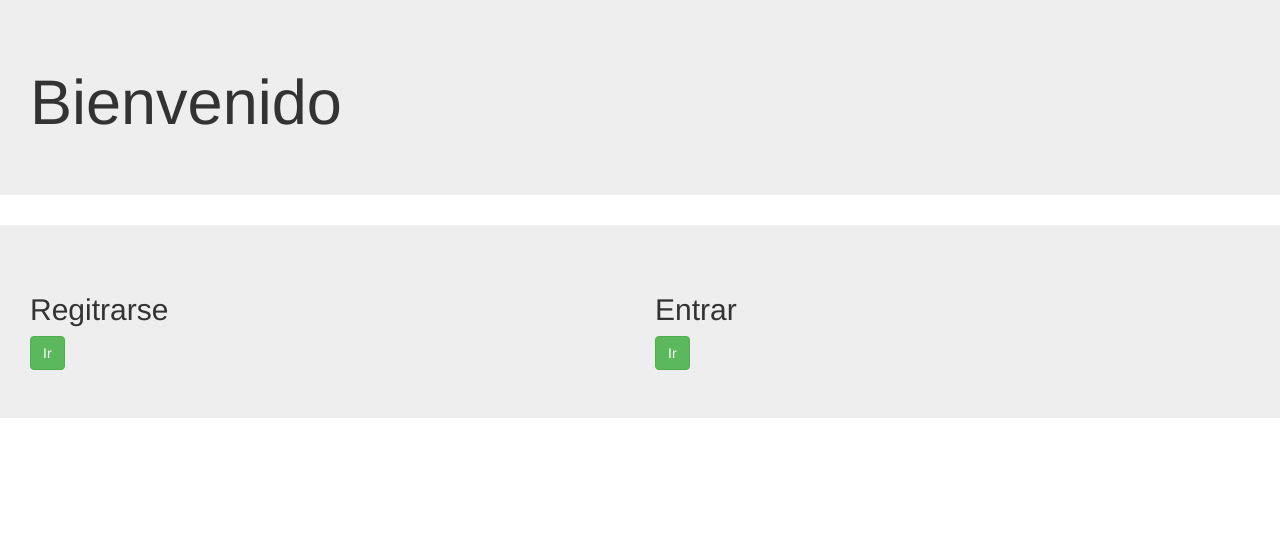
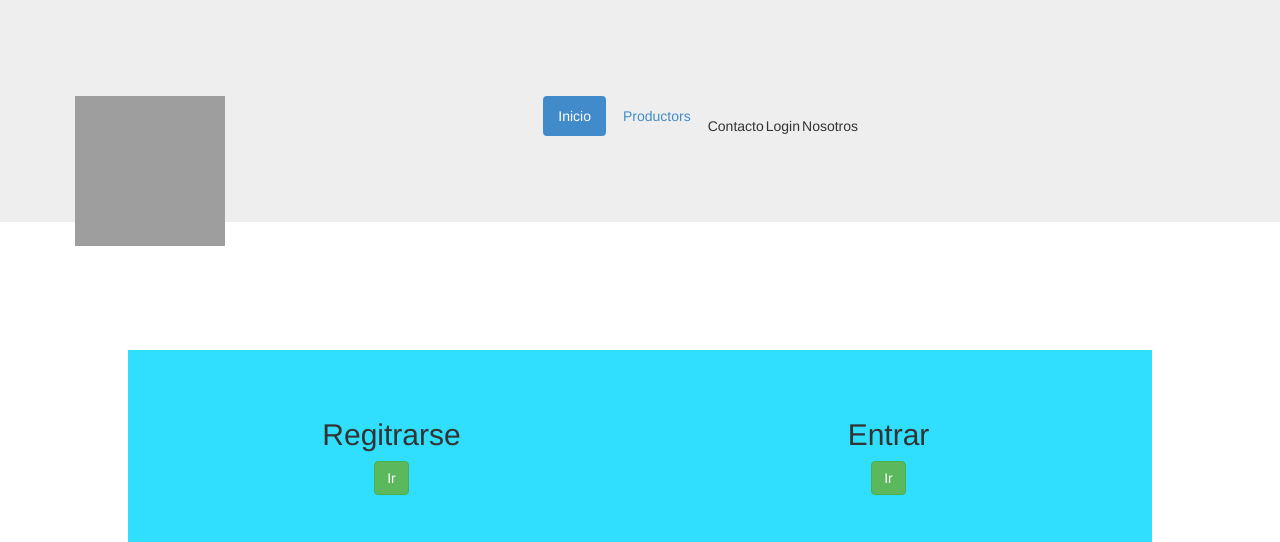
Before and after one commit to JavGar/tareasWeb, a PHP site: page / in a window 1280 px wide. Shown: the top 542 px of the page. Run offline with PHP 8.4, Linux system fonts and the light colour scheme; grey boxes are pictures that could not be loaded.

Commit message:
Cambia el encabezado y la barra de navegacion

```diff
--- a/pagina2/index.php
+++ b/pagina2/index.php
@@ -2,12 +2,24 @@
 <html>
 <head>
 	<link rel="stylesheet" href="css/bootstrap.css">
+	<link rel="stylesheet" type="text/css" href="css/estilo.css">
 	<meta charset="UTF-8">
 	<title>Index</title>
 </head>
 <body>
 	<header class="jumbotron">
-		<h1>Bienvenido</h1>
+		<div class="jumbotron">
+			<div class="col-lg-5" align="cemter">
+				<img src="imag/logo.jpg" alt="logo" height="150px" width="150px">
+			</div>
+			<div class="col-lg-7 nav nav-pills">
+				<li class="active"><a href="index.php">Inicio</a></li>
+				<li><a href="">Productors</a></li>
+				<li><a href=""></a>Contacto</li>
+				<li><a href=""></a>Login</li>
+				<li><a href=""></a>Nosotros</li>
+			</div>
+		</div>
 	</header>
 
 	<div id="opciones" class="jumbotron">
```
Also changed, not shown: pagina2/imag/fondo.jpg (added).
